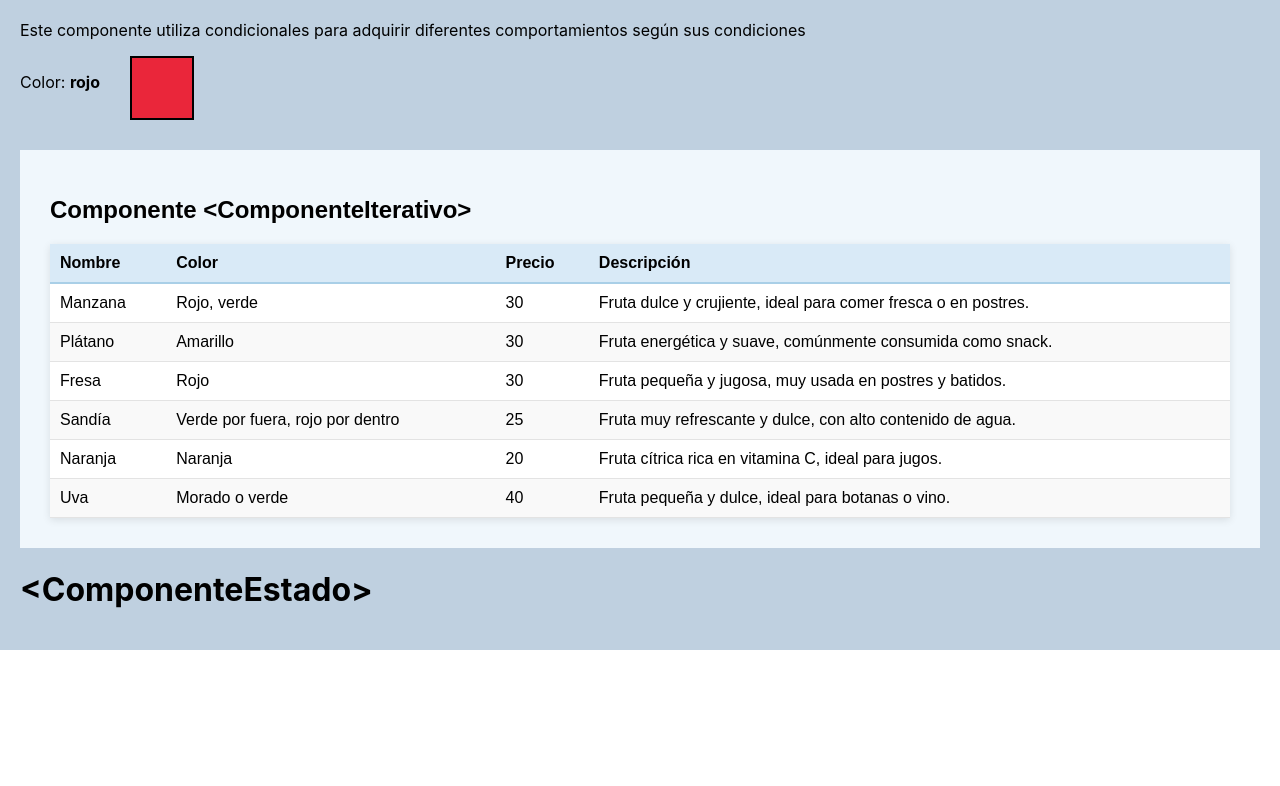
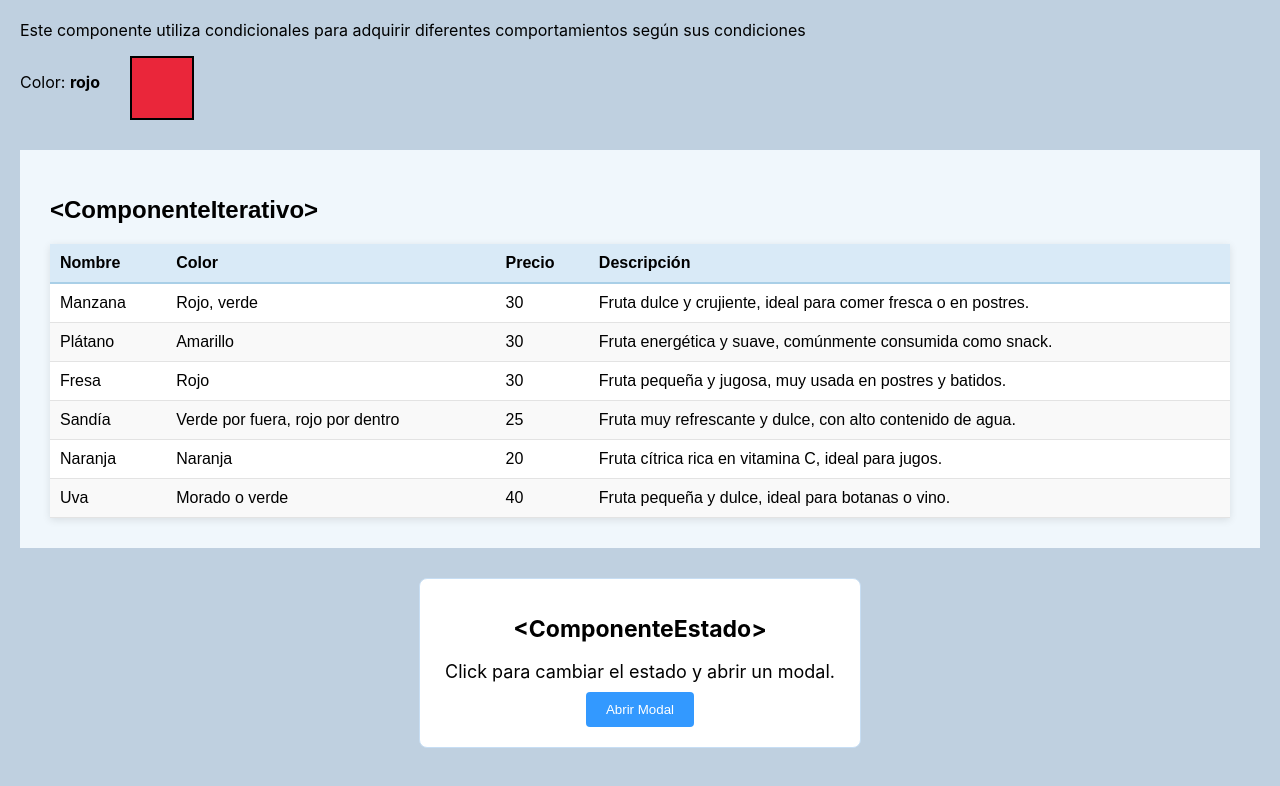
Before and after one commit to aDaowz/itStep_cursos, a React (Create React App) app in the folder React/Proyecto/estudio-react/: page / in a window 1280 px wide. Shown: the part 1527-2313 px from the top of the page. Before the commit the page ends 2177 px from the top, so only its background shows below. Built offline with nearby package versions, Linux system fonts and the light colour scheme.

Commit message:
Se agrega componente estado

```diff
--- a/React/Proyecto/estudio-react/src/components/ComponenteEstado/ComponenteEstado.js
+++ b/React/Proyecto/estudio-react/src/components/ComponenteEstado/ComponenteEstado.js
@@ -1,3 +1,5 @@
+import { useState } from 'react';
+import ComponenteModal from '../ComponenteModal/ComponenteModal';
 import './ComponenteEstado.css';
 
 /*
@@ -8,17 +10,59 @@ El Estado en React
 Para poder manejar el estado de un componente y controlar qué sucede durante la ejecución de la aplicación o durante la interacción del usuario, en React se utiliza el concepto de Estado (del inglés "State")
 
 El estado suele usarse para poder "recordar" si alguna ventana está abierta, cerrada, etc, sólo por poner un ejemplo.
-
-El estado se guarda usando un tipo de función especial denominado "hook". En este ejemplo el hook utilizado será "useState", siendo este el hook más básico de todos.
+El estado se guarda usando un tipo de función especial denominado "hook" (gancho). En este ejemplo el hook utilizado será "useState", siendo este el hook más básico de todos.
 
 -----------------------------------------------------
 Hooks
 -----------------------------------------------------
 
+Los Hooks (ganchos) son funciones especiales introducidas en React para permitir que los componentes funcionales (también llamados "function components") puedan tener características como el manejo del estado, efectos secundarios, etc.
+
+Antes de los Hooks, sólo los componentes de clase podían tener estado. Pero ahora con "useState" se puede guardar información dentro del componente y actualizarla cuando sea necesario.
+
+-----------------------------------------------------
+useState
+-----------------------------------------------------
+
+La función "useState" es el hook más simple y usado. Sirve para declarar y asociar una variable de estado y una función para actualizar ese estado. Esta asosiación se realiza a través de un arreglo.
+
+    La sintaxis básica de un hook es:
+
+        const [estado, setEstado] = useState(valorInicial);
+
+    El hook "useState" devuelve un arreglo con dos elementos:
+
+        1. (Posición 0) El valor actual del estado.
+        2. (Posición 1) La función que permite cambiar ese valor.
+
+La sintaxis mostrada previamente corresponde a una destructuración de arreglos.
+
 */
 
 function ComponenteEstado(){
-    return <h1>&lt;ComponenteEstado&gt;</h1>
+    //          0                1
+    //    var de estado  fnc actualizar estado
+    const [mostrarModal, setMostrarModal] = useState(false);
+
+    // Funciones auxiliares para manipular el estado
+    const abrirModal = () => setMostrarModal(true);
+    const cerrarModal = () => setMostrarModal(false);
+
+    // Lógica para desplegar o quitar el modal
+    let modal = null; // Esta variable va a contener el html del modal (Componente)
+    if(mostrarModal){
+        modal = <ComponenteModal cerrar={cerrarModal} />;
+    }
+
+
+    return (
+        <div className='componenteEstado'>
+            <h1>&lt;ComponenteEstado&gt;</h1>
+            <p className='mensaje'>Click para cambiar el estado y abrir un modal.</p>
+            <button className='botonAbrir' onClick={abrirModal}>Abrir Modal</button>
+            { modal }
+        </div>
+    );
 }
 
 export default ComponenteEstado;
--- a/React/Proyecto/estudio-react/src/components/ComponenteIterativo/ComponenteIterativo.js
+++ b/React/Proyecto/estudio-react/src/components/ComponenteIterativo/ComponenteIterativo.js
@@ -60,7 +60,7 @@ function createTableMap(props){
 function ComponenteIterativo(props) {
     return (
         <div className="componenteIterativo">
-            <h1>Componente &lt;ComponenteIterativo&gt;</h1>
+            <h1>&lt;ComponenteIterativo&gt;</h1>
 
             <table>
                 <thead>
--- a/React/Proyecto/estudio-react/src/components/ComponenteModal/ComponenteModal.css
+++ b/React/Proyecto/estudio-react/src/components/ComponenteModal/ComponenteModal.css
@@ -32,3 +32,16 @@
   font-size: 16px;
   color: #333;
 }
+
+.boton {
+  padding: 10px 20px;
+  background-color: #3399ff;
+  color: white;
+  border: none;
+  border-radius: 4px;
+  cursor: pointer;
+}
+
+.boton:hover {
+  background-color: #287dc9;
+}
--- a/React/Proyecto/estudio-react/src/components/ComponenteModal/ComponenteModal.js
+++ b/React/Proyecto/estudio-react/src/components/ComponenteModal/ComponenteModal.js
@@ -1,7 +1,15 @@
 import './ComponenteModal.css';
 
-function ComponenteModal(){
-    return <h1>&lt;ComponenteModal&gt;</h1>
+function ComponenteModal(props){
+    const cerrar = props.cerrar;
+    return(
+        <div className='modalBackground' onClick={cerrar}>
+            <div className='modalImagenContenido' onClick={(event) => event.stopPropagation()} >
+                <p>Este es un modal sencillo.</p>
+                <button className='boton' onClick={cerrar}>Cerrar</button>
+            </div>
+        </div>
+    );
 }
 
 export default ComponenteModal;
```
